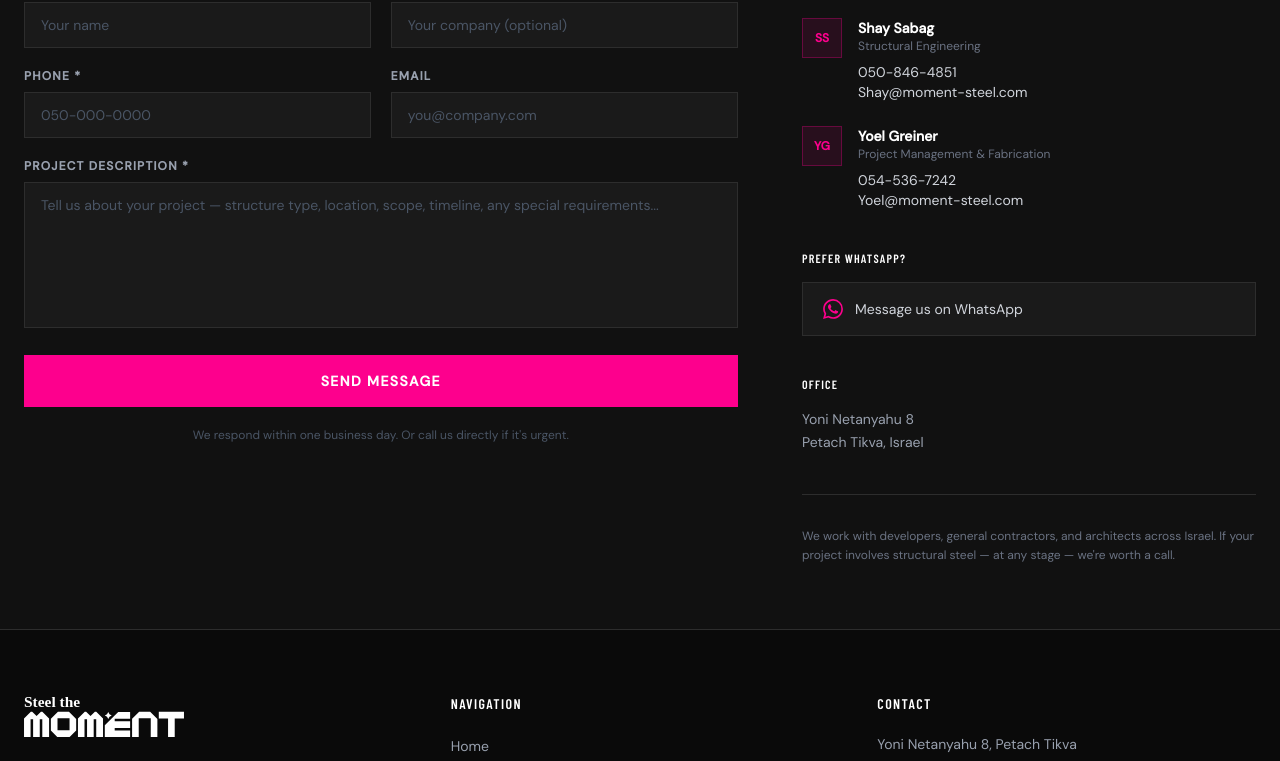
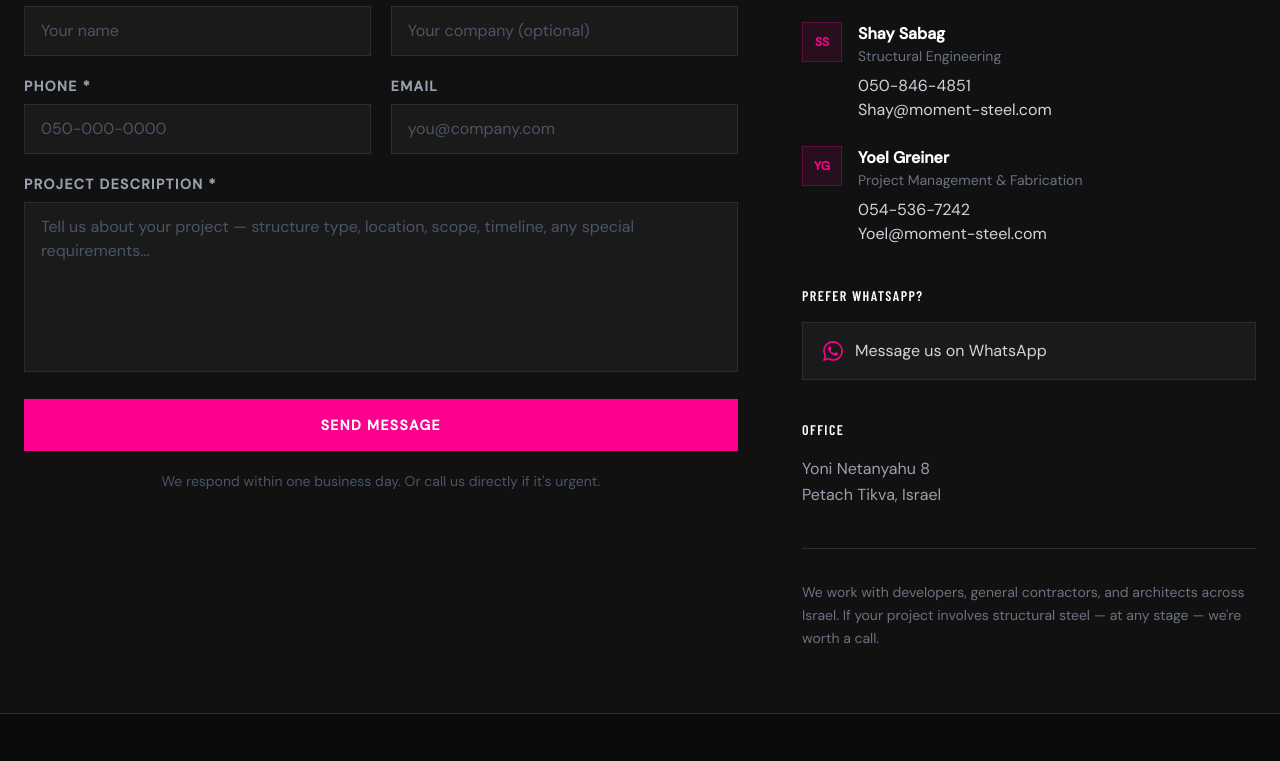
Before and after one commit to ShaySabag360/moment-steel-website, a Next.js app: page /contact in a window 1280 px wide. Shown: the part 646-1407 px from the top of the page. Built offline with nearby package versions, Linux system fonts and the light colour scheme; a web font is replaced by a local one.

Commit message:
Site-wide font size pass: enlarge project category tags, body text, meta labels for readability

```diff
--- a/src/app/contact/page.tsx
+++ b/src/app/contact/page.tsx
@@ -44,7 +44,7 @@ export default function ContactPage() {
 
               {/* Direct contacts */}
               <div>
-                <h3 className="text-white font-semibold uppercase tracking-widest text-xs mb-6">
+                <h3 className="text-white font-semibold uppercase tracking-widest text-sm mb-6">
                   Direct Contact
                 </h3>
                 <div className="space-y-6">
@@ -53,17 +53,17 @@ export default function ContactPage() {
                       <span className="text-[#fd008d] font-bold text-xs">SS</span>
                     </div>
                     <div>
-                      <p className="text-white font-semibold text-sm">Shay Sabag</p>
-                      <p className="text-gray-500 text-xs mb-2">Structural Engineering</p>
+                      <p className="text-white font-semibold text-base">Shay Sabag</p>
+                      <p className="text-gray-500 text-sm mb-2">Structural Engineering</p>
                       <a
                         href="tel:0508464851"
-                        className="block text-gray-300 hover:text-white text-sm transition-colors"
+                        className="block text-gray-300 hover:text-white text-base transition-colors"
                       >
                         050-846-4851
                       </a>
                       <a
                         href="mailto:Shay@moment-steel.com"
-                        className="block text-gray-300 hover:text-white text-sm transition-colors"
+                        className="block text-gray-300 hover:text-white text-base transition-colors"
                       >
                         Shay@moment-steel.com
                       </a>
@@ -75,17 +75,17 @@ export default function ContactPage() {
                       <span className="text-[#fd008d] font-bold text-xs">YG</span>
                     </div>
                     <div>
-                      <p className="text-white font-semibold text-sm">Yoel Greiner</p>
-                      <p className="text-gray-500 text-xs mb-2">Project Management & Fabrication</p>
+                      <p className="text-white font-semibold text-base">Yoel Greiner</p>
+                      <p className="text-gray-500 text-sm mb-2">Project Management & Fabrication</p>
                       <a
                         href="tel:0545367242"
-                        className="block text-gray-300 hover:text-white text-sm transition-colors"
+                        className="block text-gray-300 hover:text-white text-base transition-colors"
                       >
                         054-536-7242
                       </a>
                       <a
                         href="mailto:Yoel@moment-steel.com"
-                        className="block text-gray-300 hover:text-white text-sm transition-colors"
+                        className="block text-gray-300 hover:text-white text-base transition-colors"
                       >
                         Yoel@moment-steel.com
                       </a>
@@ -96,7 +96,7 @@ export default function ContactPage() {
 
               {/* WhatsApp */}
               <div>
-                <h3 className="text-white font-semibold uppercase tracking-widest text-xs mb-4">
+                <h3 className="text-white font-semibold uppercase tracking-widest text-sm mb-4">
                   Prefer WhatsApp?
                 </h3>
                 <a
@@ -108,7 +108,7 @@ export default function ContactPage() {
                   <svg viewBox="0 0 24 24" fill="currentColor" className="w-5 h-5 text-[#fd008d]">
                     <path d="M17.472 14.382c-.297-.149-1.758-.867-2.03-.967-.273-.099-.471-.148-.67.15-.197.297-.767.966-.94 1.164-.173.199-.347.223-.644.075-.297-.15-1.255-.463-2.39-1.475-.883-.788-1.48-1.761-1.653-2.059-.173-.297-.018-.458.13-.606.134-.133.298-.347.446-.52.149-.174.198-.298.298-.497.099-.198.05-.371-.025-.52-.075-.149-.669-1.612-.916-2.207-.242-.579-.487-.5-.669-.51-.173-.008-.371-.01-.57-.01-.198 0-.52.074-.792.372-.272.297-1.04 1.016-1.04 2.479 0 1.462 1.065 2.875 1.213 3.074.149.198 2.096 3.2 5.077 4.487.709.306 1.262.489 1.694.625.712.227 1.36.195 1.871.118.571-.085 1.758-.719 2.006-1.413.248-.694.248-1.289.173-1.413-.074-.124-.272-.198-.57-.347m-5.421 7.403h-.004a9.87 9.87 0 01-5.031-1.378l-.361-.214-3.741.982.998-3.648-.235-.374a9.86 9.86 0 01-1.51-5.26c.001-5.45 4.436-9.884 9.888-9.884 2.64 0 5.122 1.03 6.988 2.898a9.825 9.825 0 012.893 6.994c-.003 5.45-4.437 9.884-9.885 9.884m8.413-18.297A11.815 11.815 0 0012.05 0C5.495 0 .16 5.335.157 11.892c0 2.096.547 4.142 1.588 5.945L.057 24l6.305-1.654a11.882 11.882 0 005.683 1.448h.005c6.554 0 11.89-5.335 11.893-11.893a11.821 11.821 0 00-3.48-8.413z" />
                   </svg>
-                  <span className="text-gray-300 text-sm group-hover:text-white transition-colors">
+                  <span className="text-gray-300 text-base group-hover:text-white transition-colors">
                     Message us on WhatsApp
                   </span>
                 </a>
@@ -116,10 +116,10 @@ export default function ContactPage() {
 
               {/* Office */}
               <div>
-                <h3 className="text-white font-semibold uppercase tracking-widest text-xs mb-4">
+                <h3 className="text-white font-semibold uppercase tracking-widest text-sm mb-4">
                   Office
                 </h3>
-                <p className="text-gray-400 text-sm leading-relaxed">
+                <p className="text-gray-400 text-base leading-relaxed">
                   Yoni Netanyahu 8<br />
                   Petach Tikva, Israel
                 </p>
@@ -127,7 +127,7 @@ export default function ContactPage() {
 
               {/* Divider note */}
               <div className="border-t border-[#2d2d2d] pt-8">
-                <p className="text-gray-500 text-xs leading-relaxed">
+                <p className="text-gray-500 text-sm leading-relaxed">
                   We work with developers, general contractors, and architects
                   across Israel. If your project involves structural steel — at
                   any stage — we&apos;re worth a call.
--- a/src/app/projects/page.tsx
+++ b/src/app/projects/page.tsx
@@ -102,13 +102,13 @@ export default function ProjectsPage() {
                 <div className="absolute inset-0 bg-gradient-to-t from-black/85 via-black/20 to-transparent" />
                 <div className="absolute bottom-0 inset-x-0 pb-10">
                   <div data-animate className="max-w-7xl mx-auto px-6">
-                    <span className="text-[#fd008d] text-base font-bold uppercase tracking-[0.2em] font-display">
+                    <span className="text-[#fd008d] text-xl font-bold uppercase tracking-[0.2em] font-display">
                       {project.category}
                     </span>
                     <h2 className="font-display font-bold text-white text-5xl leading-none mt-3">
                       {project.title}
                     </h2>
-                    <p className="text-white/60 text-sm mt-2">
+                    <p className="text-white/60 text-base mt-2">
                       {project.location}
                     </p>
                   </div>
--- a/src/components/ContactForm.tsx
+++ b/src/components/ContactForm.tsx
@@ -7,9 +7,9 @@ const FORMSPREE_ENDPOINT = "https://formspree.io/f/mwvjljyp";
 type Status = "idle" | "submitting" | "success" | "error";
 
 const inputClass =
-  "w-full bg-[#1a1a1a] border border-[#2d2d2d] text-white text-sm px-4 py-3 placeholder-gray-600 focus:outline-none focus:border-[#fd008d] transition-colors";
+  "w-full bg-[#1a1a1a] border border-[#2d2d2d] text-white text-base px-4 py-3 placeholder-gray-600 focus:outline-none focus:border-[#fd008d] transition-colors";
 const labelClass =
-  "block text-xs font-semibold uppercase tracking-widest text-gray-400 mb-2";
+  "block text-sm font-semibold uppercase tracking-widest text-gray-400 mb-2";
 
 export default function ContactForm() {
   const [values, setValues] = useState({
@@ -162,12 +162,12 @@ export default function ContactForm() {
       </button>
 
       {status === "error" && (
-        <p className="text-red-400 text-xs text-center">
+        <p className="text-red-400 text-sm text-center">
           Something went wrong. Please try again or call us directly.
         </p>
       )}
 
-      <p className="text-gray-600 text-xs text-center">
+      <p className="text-gray-600 text-sm text-center">
         We respond within one business day. Or call us directly if it&apos;s urgent.
       </p>
     </form>
--- a/src/components/Faq.tsx
+++ b/src/components/Faq.tsx
@@ -44,7 +44,7 @@ export default function Faq() {
               </span>
             </button>
             {isOpen && (
-              <p className="font-body text-sm text-white/60 leading-relaxed pb-6 max-w-3xl">
+              <p className="font-body text-base text-white/60 leading-relaxed pb-6 max-w-3xl">
                 {item.a}
               </p>
             )}
--- a/src/components/Footer.tsx
+++ b/src/components/Footer.tsx
@@ -14,7 +14,7 @@ export default function Footer() {
               height={43}
               className="mb-5"
             />
-            <p className="text-gray-400 text-sm leading-relaxed">
+            <p className="text-gray-400 text-base leading-relaxed">
               Edge to Edge Steel Solutions — from engineering and planning to
               fabrication and on-site erection.
             </p>
@@ -34,7 +34,7 @@ export default function Footer() {
                 <li key={item.href}>
                   <Link
                     href={item.href}
-                    className="text-gray-400 hover:text-white text-sm transition-colors"
+                    className="text-gray-400 hover:text-white text-base transition-colors"
                   >
                     {item.label}
                   </Link>
@@ -47,7 +47,7 @@ export default function Footer() {
             <h3 className="text-white font-semibold uppercase tracking-widest text-sm mb-5">
               Contact
             </h3>
-            <ul className="space-y-3 text-gray-400 text-sm">
+            <ul className="space-y-3 text-gray-400 text-base">
               <li>Yoni Netanyahu 8, Petach Tikva</li>
               <li>
                 <a href="tel:0508464851" className="hover:text-white transition-colors">
@@ -81,7 +81,7 @@ export default function Footer() {
           </div>
         </div>
 
-        <div className="mt-12 pt-8 border-t border-[#2d2d2d] text-center text-gray-500 text-xs">
+        <div className="mt-12 pt-8 border-t border-[#2d2d2d] text-center text-gray-500 text-sm">
           © {new Date().getFullYear()} Moment Steel. All rights reserved.
         </div>
       </div>
```
Also changed, not shown: src/app/about/page.tsx (+6 -6 lines), src/app/page.tsx (+5 -5 lines).
